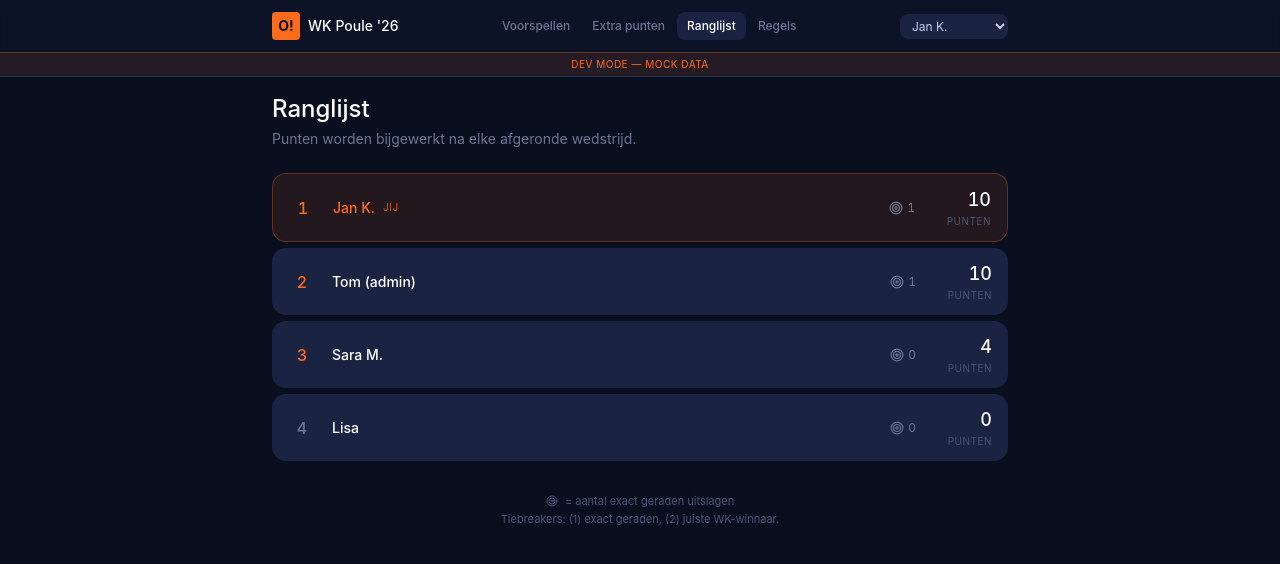
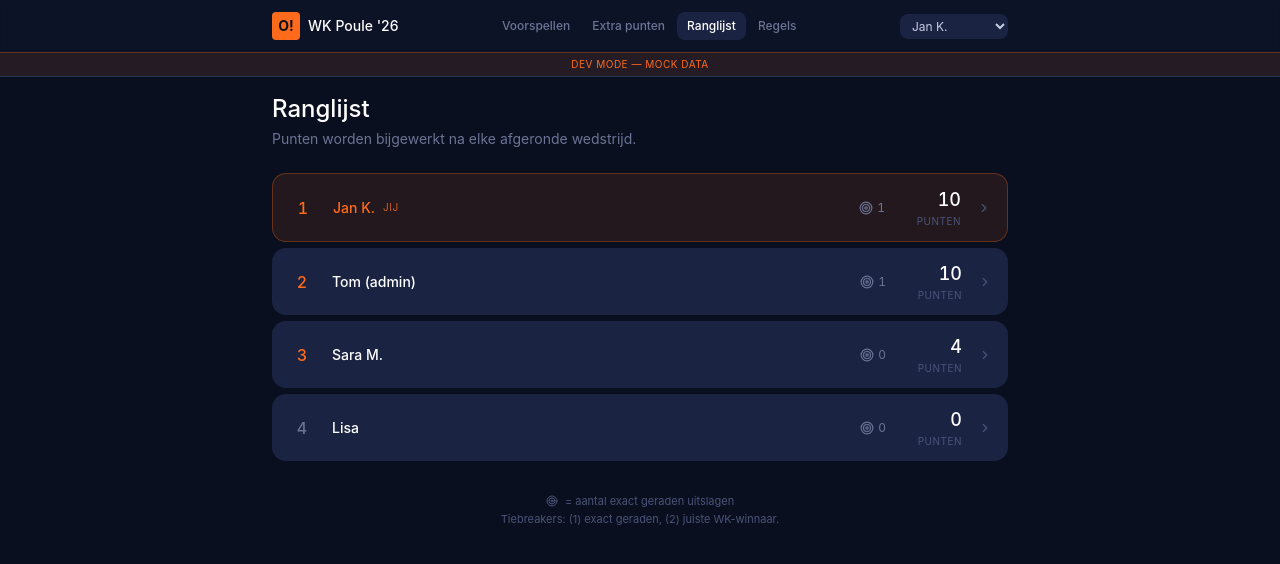
Before and after one commit to Guidoznl/OMG-WK-POULE-TEST, a Next.js app: page /leaderboard in a window 1280 px wide. Shown: the top 564 px of the page. Built offline with nearby package versions, Linux system fonts and the light colour scheme.

Commit message:
Refactor leaderboard entry display and add ChevronRight

```diff
--- a/app/leaderboard/page.tsx
+++ b/app/leaderboard/page.tsx
@@ -1,6 +1,7 @@
 'use client'
 
 import { useEffect, useState } from 'react'
+import Link from 'next/link'
 import { LeaderboardEntry, Profile } from '@/lib/types'
 import { getDataProvider } from '@/lib/data-provider'
 import { TopNav } from '@/components/TopNav'
@@ -41,10 +42,11 @@ export default function LeaderboardPage() {
               const isMe = me?.id === entry.user_id
               const isPodium = entry.rank <= 3
               return (
-                <div
+                <Link
                   key={entry.user_id}
+                  href={`/speler/${entry.user_id}`}
                   className={`flex items-center gap-4 px-4 py-3 rounded-tile transition-colors ${
-                    isMe ? 'bg-accent-orange/10 border border-accent-orange/30' : 'bg-ink-700'
+                    isMe ? 'bg-accent-orange/10 border border-accent-orange/30 hover:bg-accent-orange/20' : 'bg-ink-700 hover:bg-ink-600'
                   }`}
                 >
                   <div className={`w-7 text-center font-display font-medium text-base tabular-nums flex-shrink-0 ${
@@ -72,7 +74,8 @@ export default function LeaderboardPage() {
                     </div>
                     <div className="text-[10px] tracking-wider uppercase text-ink-500">punten</div>
                   </div>
-                </div>
+                  <ChevronRight />
+                </Link>
               )
             })}
             {entries.length === 0 && (
@@ -99,3 +102,11 @@ function TargetIcon({ className = '' }: { className?: string }) {
     </svg>
   )
 }
+
+function ChevronRight() {
+  return (
+    <svg width="14" height="14" viewBox="0 0 24 24" fill="none" stroke="currentColor" strokeWidth="2" strokeLinecap="round" strokeLinejoin="round" className="text-ink-500 flex-shrink-0">
+      <polyline points="9 18 15 12 9 6" />
+    </svg>
+  )
+}
```
